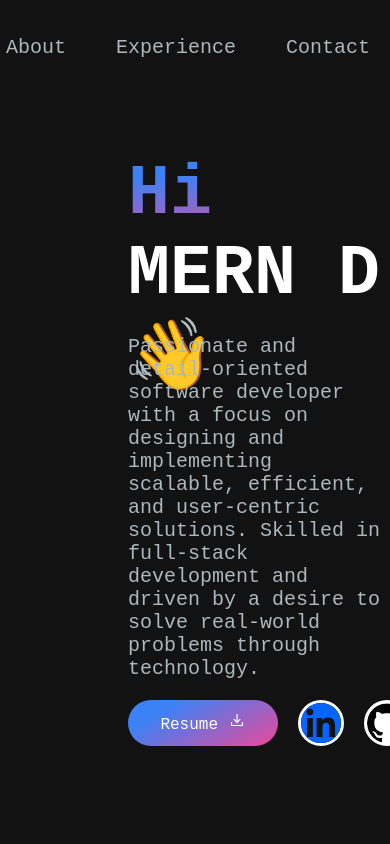
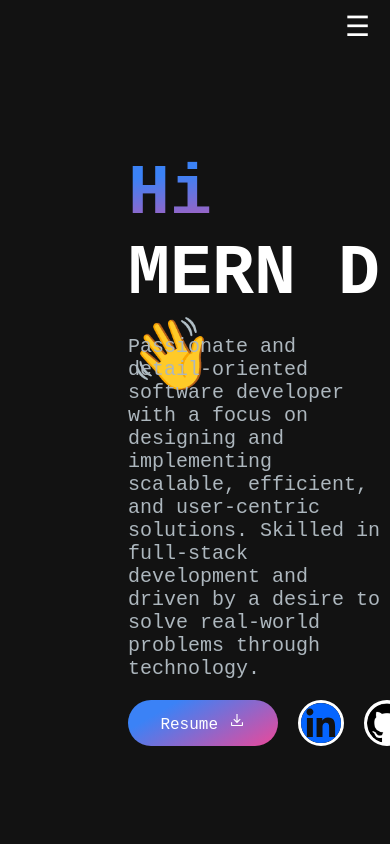
Before and after one commit to abhishekobey/Portfolio, a React app: page / in a window 390 px wide. Shown: the top 844 px of the page. Built offline with nearby package versions, Linux system fonts and the light colour scheme.

Commit message:
:iphone: responsive nav bar

```diff
--- a/src/components/NavBar.jsx
+++ b/src/components/NavBar.jsx
@@ -1,20 +1,36 @@
-import React from "react"
-import "../styles/NavBar.scss"
+import React, {useState} from "react";
+import "../styles/NavBar.scss";
 
 const NavBar = () => {
+    const [isOpenMenu, setIsOpenMenu] = useState(false);
+
     const handleScroll = (id) => {
         const element = document.getElementById(id);
         if (element) {
-            element.scrollIntoView({ behavior: "smooth" });
+            element.scrollIntoView({behavior: "smooth"});
+        }
+        if (isOpenMenu) {
+            setIsOpenMenu(false);
         }
     };
 
+    const toggleMobileMenu = () => {
+        setIsOpenMenu(!isOpenMenu);
+    };
+
     return (
-        <div className={"navbar"}>
-            <span onClick={() => handleScroll("home")}>Home</span>
-            <span onClick={() => handleScroll("about")}>About</span>
-            <span onClick={() => handleScroll("experience")}>Experience</span>
-            <span onClick={() => handleScroll("contact")}>Contact</span>
+        <div className="navbar" style={!isOpenMenu ? {height: "auto"} : null}>
+            <div className="navbar__hamburger">
+                <a style={{textAlign: "end"}} onClick={toggleMobileMenu}>
+                    {isOpenMenu ? "✖" : "☰"}
+                </a>
+            </div>
+            <div className={isOpenMenu ? "navbar__hamburger" : "navbar-links"}>
+                <span onClick={() => handleScroll("home")}>Home</span>
+                <span onClick={() => handleScroll("about")}>About</span>
+                <span onClick={() => handleScroll("experience")}>Experience</span>
+                <span onClick={() => handleScroll("contact")}>Contact</span>
+            </div>
         </div>
     );
 };
--- a/src/styles/NavBar.scss
+++ b/src/styles/NavBar.scss
@@ -9,8 +9,18 @@
   padding: 10px 20px;
   background: #121212;
   align-items: center;
-  justify-content: end;
-  width: -webkit-fill-available;
+  justify-content: space-between;
+  width: 100%;
+
+  .navbar__logo {
+    font-size: 24px;
+    font-weight: bold;
+    color: #ffffff;
+  }
+
+  .navbar-links {
+    display: flex;
+    gap: 30px;
 
     span {
       cursor: pointer;
@@ -28,4 +38,69 @@
         color: #ffffff;
       }
     }
+
+    &--mobile {
+      display: block;
+      position: absolute;
+      top: 75px;
+      right: 20px;
+      background: #121212;
+      border-radius: 8px;
+      box-shadow: 0 4px 6px rgba(0, 0, 0, 0.1);
+      padding: 20px;
+      animation: slideDown 0.3s ease;
+      gap: 20px;
+
+      span {
+        display: block;
       }
+    }
+  }
+
+  .navbar__hamburger {
+    display: none;
+    font-size: 28px;
+    color: #ffffff;
+    cursor: pointer;
+    width: fit-content;
+    height: fit-content;
+  }
+}
+
+/* Mobile View */
+@media (max-width: 768px) {
+  .navbar {
+    display: block;
+    width: -webkit-fill-available;
+    height: -webkit-fill-available;
+
+    .navbar-links {
+      display: none;
+    }
+
+    .navbar__hamburger {
+      width: 100%;
+      display: flex;
+      flex-direction: column;
+
+      span {
+        margin: 20px;
+        color: #9ca3af;
+        font-size: 18px;
+        text-align: center;
+      }
+    }
+  }
+}
+
+/* Animation for the mobile menu */
+@keyframes slideDown {
+  from {
+    opacity: 0;
+    transform: translateY(-20px);
+  }
+  to {
+    opacity: 1;
+    transform: translateY(0);
+  }
+}
```
Lines whose indentation alone changed are shown as unchanged.
